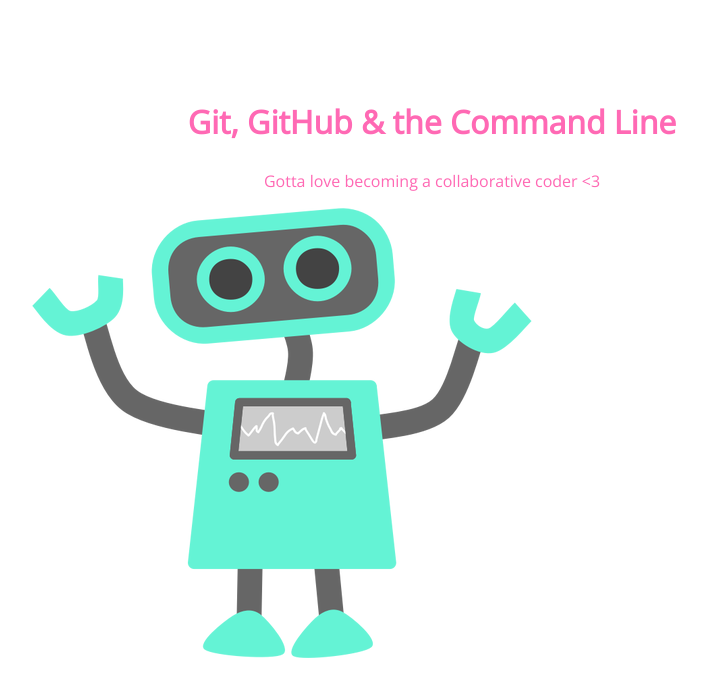
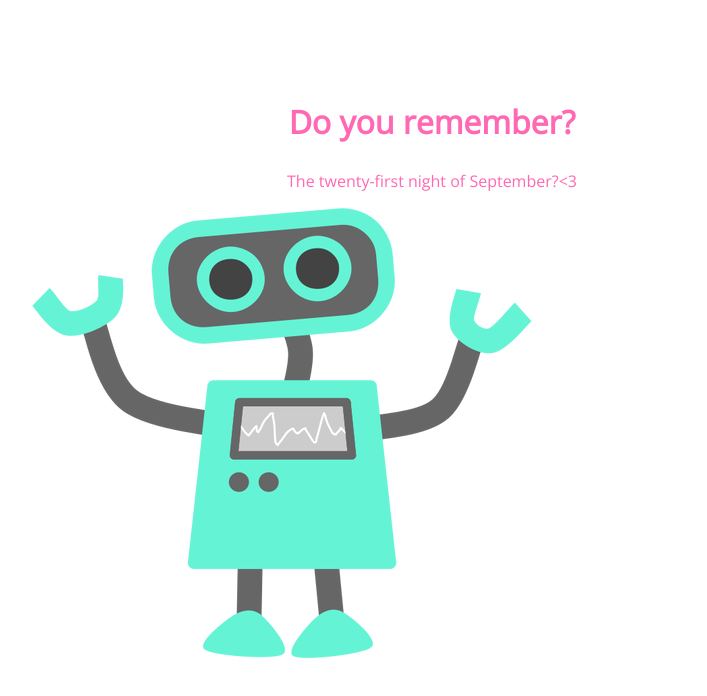
Before and after one commit to wahld008/105-project, a plain HTML site: page index.html in a window 1280 px wide. Shown: the whole page, without its empty margins (208-915 px from the left). Drawn offline with nearby package versions, Linux system fonts and the light colour scheme.

Commit message:
copy changes

```diff
--- a/index.html
+++ b/index.html
@@ -8,8 +8,8 @@
 </head>
 <body>
 	<section>
-		<h1>Git, GitHub & the Command Line</h1>
-		<p>Gotta love becoming a collaborative coder <3</p>
+		<h1>Do you remember?</h1>
+		<p>The twenty-first night of September?<3</p>
 		<img src="img/happy-blue-robot.png">
 	</section>
 </body>
```
